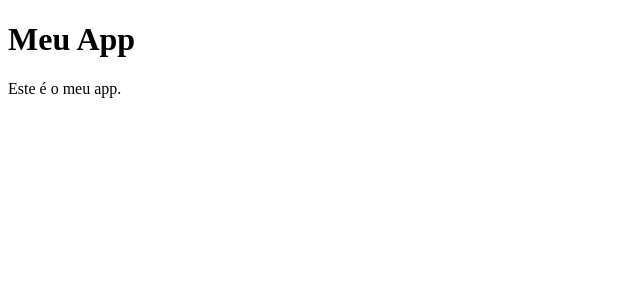
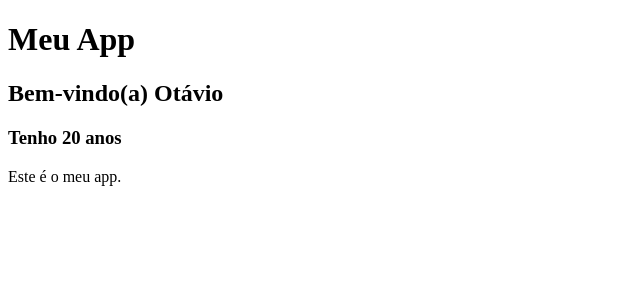
Before and after one commit to otavioalbe/aprendendo-react, a React (Create React App) app in the folder reactjs/meuapp/: page / in a window 1280 px wide. Shown: the top 300 px of the page, without its empty margins (0-640 px from the left). Built offline with nearby package versions, Linux system fonts and the light colour scheme.

Commit message:
componente stateless

```diff
--- a/reactjs/meuapp/src/App.js
+++ b/reactjs/meuapp/src/App.js
@@ -1,9 +1,19 @@
 import React from 'react';
+
+const BemVindo = (props) => {
+  return (
+    <div>
+      <h2>Bem-vindo(a) {props.nome} </h2>
+      <h3>Tenho {props.idade} anos</h3>
+    </div>
+  );
+}
 
 function App(){
   return(
     <div>
       <h1>Meu App</h1>
+      <BemVindo nome="Otávio" idade="20"/>
       <p>Este é o meu app.</p>
     </div>
   );
```
